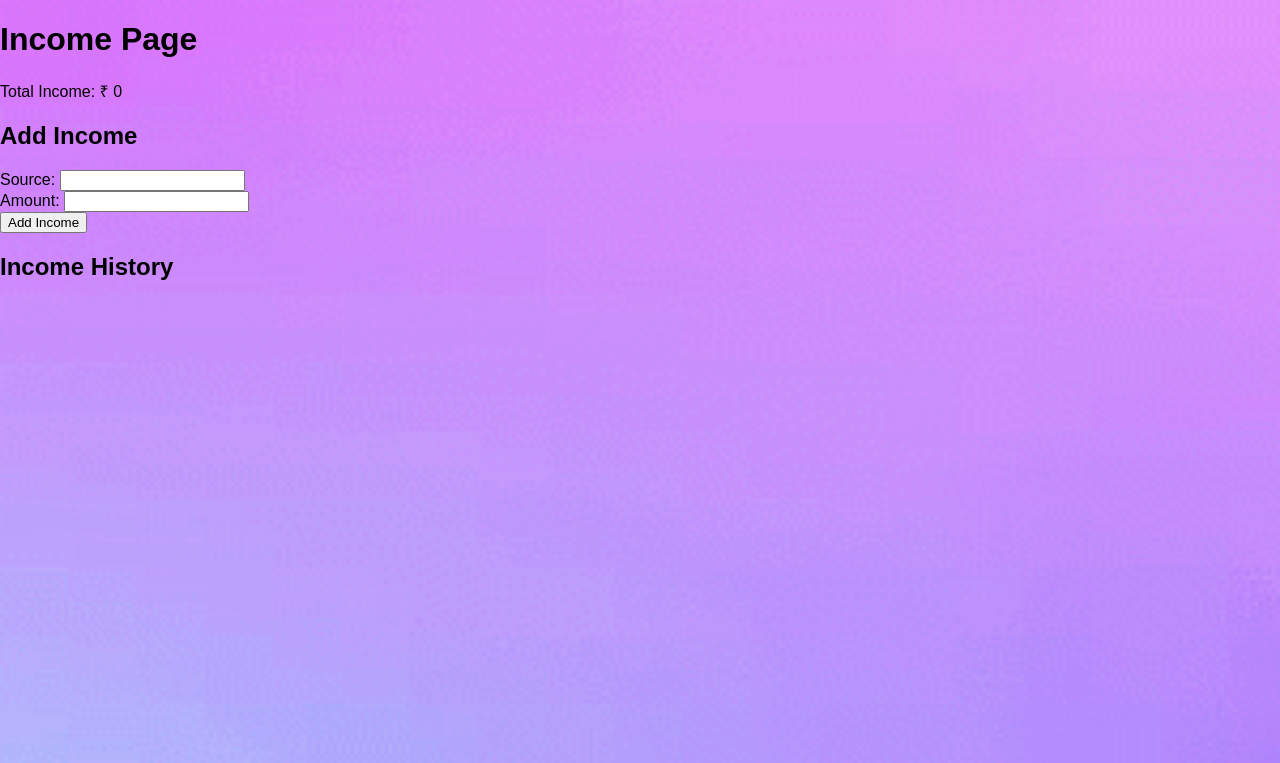
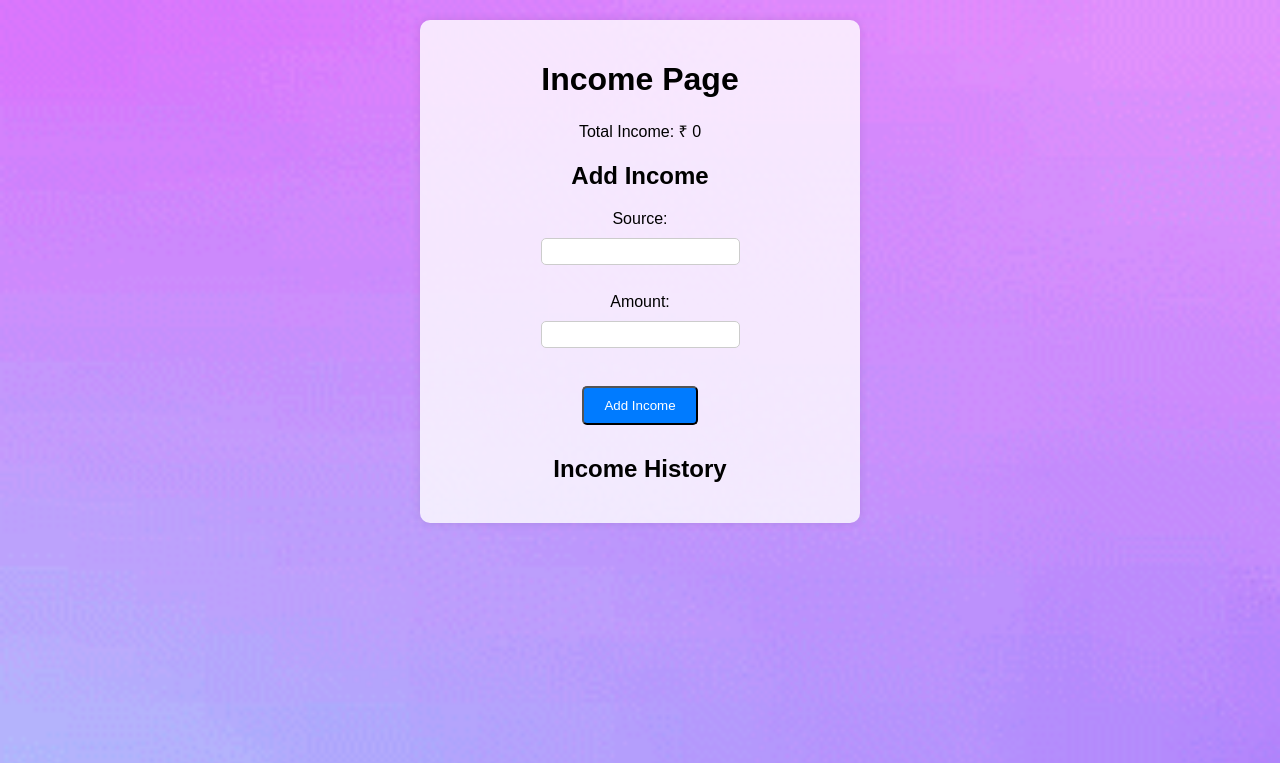
Before and after one commit to ArunKBiju/Expense-Tracker, a PHP site: page /income.html in a window 1280 px wide. Shown: the top 763 px of the page. Run offline with PHP 8.4, Linux system fonts and the light colour scheme.

Commit message:
Update styles.css

```diff
--- a/styles.css
+++ b/styles.css
@@ -1,3 +1,4 @@
+/* Existing styles */
 body, html {
     height: 100%;
     margin: 0;
@@ -15,7 +16,7 @@ body, html {
     text-align: center;
 }
 
-.button {
+.button, button {
     display: inline-block;
     padding: 10px 20px;
     margin: 10px;
@@ -23,8 +24,49 @@ body, html {
     color: white;
     text-decoration: none;
     border-radius: 5px;
+    cursor: pointer; /* Add cursor style for buttons */
 }
 
-.button:hover {
+.button:hover, button:hover {
     background-color: #0056b3;
 }
+
+/* New styles for the income tracking application */
+.container {
+    max-width: 400px;
+    margin: 20px auto; /* Center the container */
+    padding: 20px;
+    background-color: rgba(255, 255, 255, 0.8);
+    border-radius: 10px;
+    box-shadow: 0 0 10px rgba(0, 0, 0, 0.1);
+    text-align: center;
+}
+
+form {
+    display: flex;
+    flex-direction: column;
+    align-items: center;
+}
+
+input[type="text"],
+input[type="number"],
+button[type="submit"] { /* Style the submit button as well */
+    margin: 10px;
+    padding: 5px 10px;
+    border-radius: 5px;
+    border: 1px solid #ccc;
+}
+
+ul {
+    list-style-type: none;
+    padding: 0;
+}
+
+li {
+    margin-bottom: 5px;
+}
+
+.show-more {
+    margin-top: 10px;
+    cursor: pointer;
+}
```
